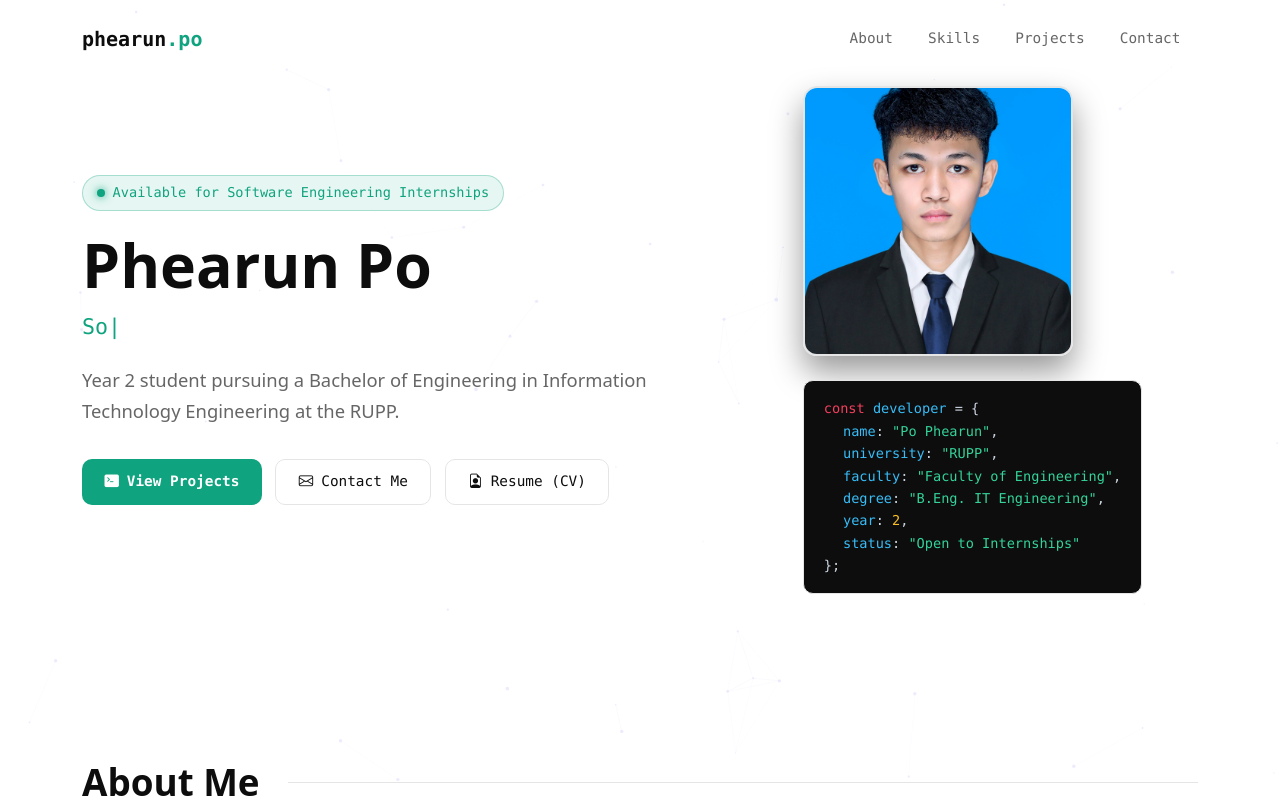
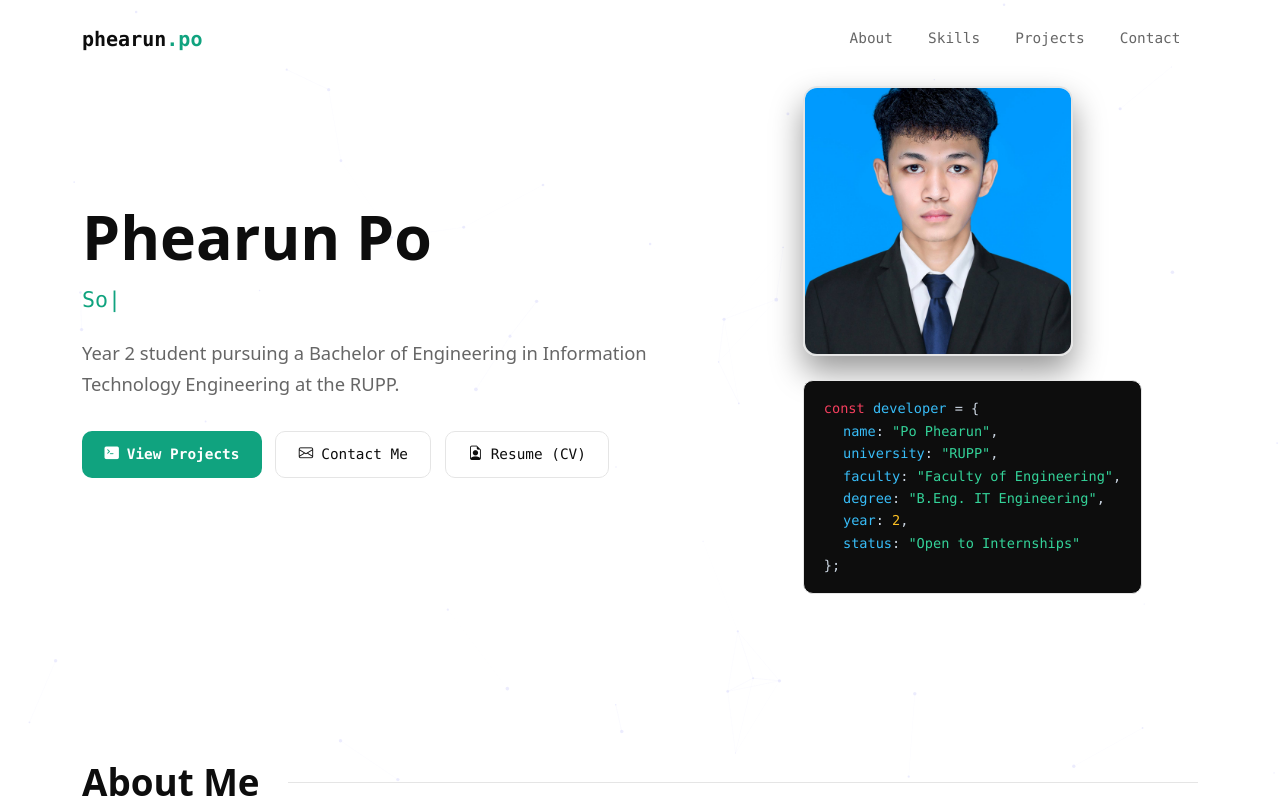
Before and after one commit to therealphearunpo/My-portfolio, a React (Vite) app: page / in a window 1280 px wide. Shown: the top 800 px of the page. Built offline with nearby package versions, Linux system fonts and the light colour scheme.

Commit message:
Remove internship availability badge

```diff
--- a/src/components/Hero.jsx
+++ b/src/components/Hero.jsx
@@ -32,10 +32,6 @@ function Hero() {
       <div className="container">
         <div className="row align-items-center g-4">
           <div className="col-lg-7">
-            <div className="status-badge">
-              <span className="status-dot"></span>
-              <span>Available for Software Engineering Internships</span>
-            </div>
 
             <h1 className="hero-title">Phearun Po</h1>
             <div className="hero-subtitle">
```
